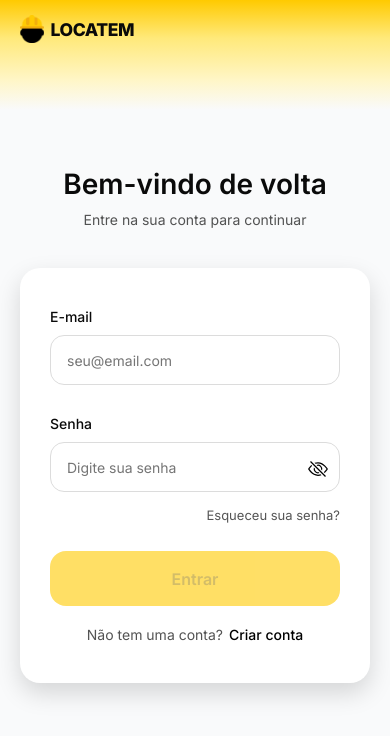
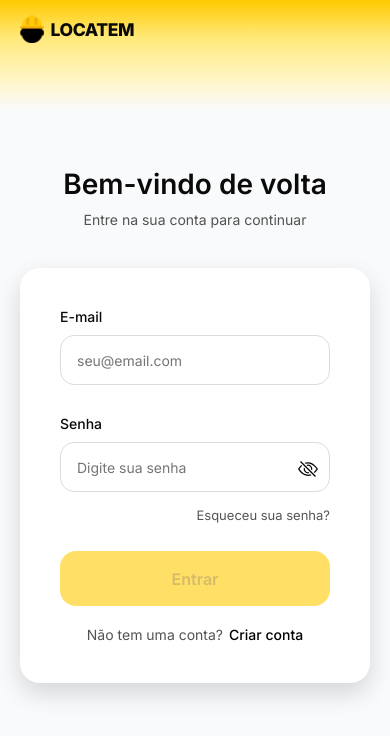
Before and after one commit to Bianca-Paiva/LOCATEM-WEB-REACT, a React (Vite) app: page / in a window 390 px wide. Shown: the top 736 px of the page. Built offline with nearby package versions, Linux system fonts and the light colour scheme.

Commit message:
feat: adicionar responsividade ao layout de login e cadastro

```diff
--- a/src/pages/Login/Login.module.css
+++ b/src/pages/Login/Login.module.css
@@ -43,7 +43,6 @@ main {
     display: flex;
     flex-direction: column;
     align-items: center;
-    padding: 80px 20px 40px;
 }
 
 .topo {
@@ -64,8 +63,8 @@ main {
 
 .card {
     width: 100%;
-    max-width: 480px;
-    padding: 40px 30px;
+    max-width: 560px;
+    padding: 40px 40px;
     border-radius: 20px;
     background-color: var(--color-bg-card);
     box-shadow: 0 10px 25px rgba(0, 0, 0, 0.15);
```
